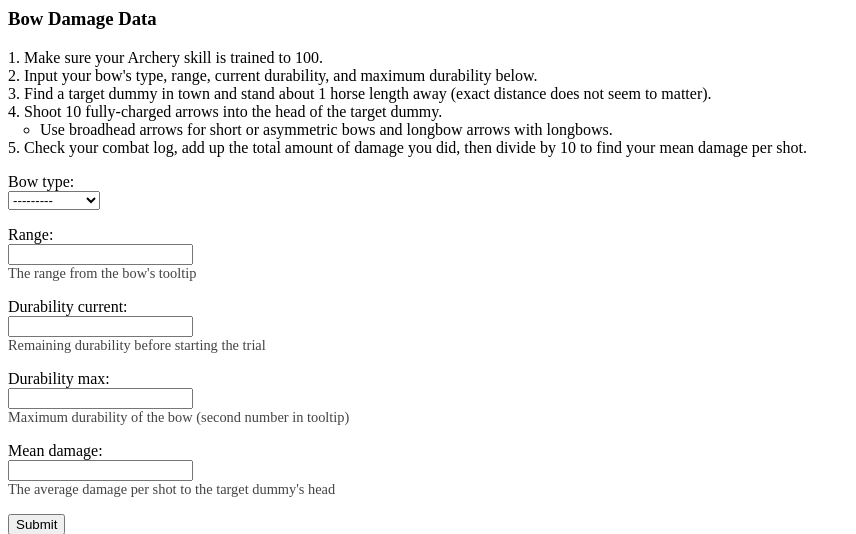
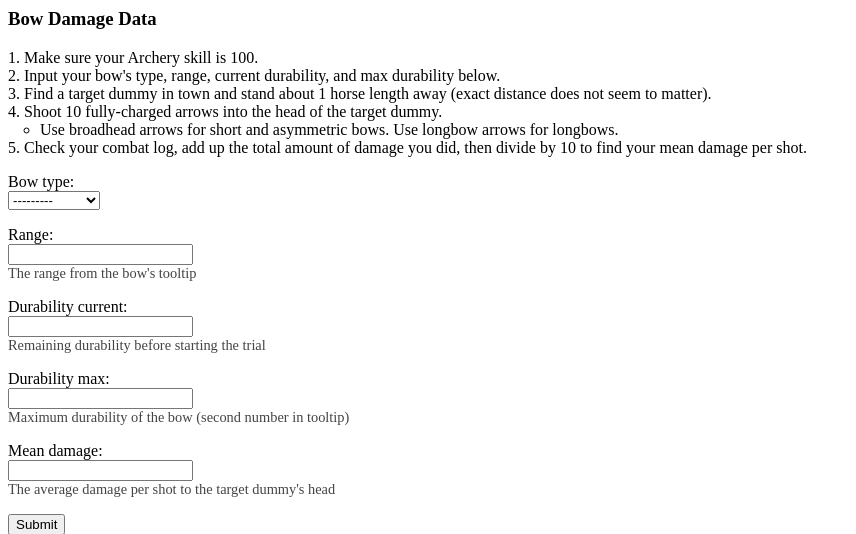
Before and after one commit to mmangus/mo2info, a Django app: page /bow-damage/contribute/ in a window 1280 px wide. Shown: the top 534 px of the page, without its empty margins (0-856 px from the left). Run offline with Django 4.2, Linux system fonts and the light colour scheme.

Commit message:
simplfiy

```diff
--- a/mo2info/main/templates/main/bowdamagetrial_form.html
+++ b/mo2info/main/templates/main/bowdamagetrial_form.html
@@ -1,6 +1,9 @@
 <html>
     <head>
-        <meta name="viewport" content="width=device-width, initial-scale=1.0, user-scalable=no, minimum-scale=1.0, maximum-scale=1.0" />
+        <meta
+            name="viewport"
+            content="width=device-width, initial-scale=1.0"
+        />
         <title>MO2 Bow Damage Data Collection</title>
         <style>
             .helptext {
@@ -20,10 +23,10 @@
         <h3>Bow Damage Data</h3>
         <ol>
             <li>
-                Make sure your Archery skill is trained to 100.
+                Make sure your Archery skill is 100.
             </li>
             <li>
-                Input your bow's type, range, current durability, and maximum
+                Input your bow's type, range, current durability, and max
                 durability below.
             </li>
             <li>
@@ -35,8 +38,8 @@
                 dummy.
                 <ul>
                     <li>
-                        Use broadhead arrows for short or asymmetric bows and
-                        longbow arrows with longbows.
+                        Use broadhead arrows for short and asymmetric bows.
+                        Use longbow arrows for longbows.
                     </li>
                 </ul>
             </li>
```
